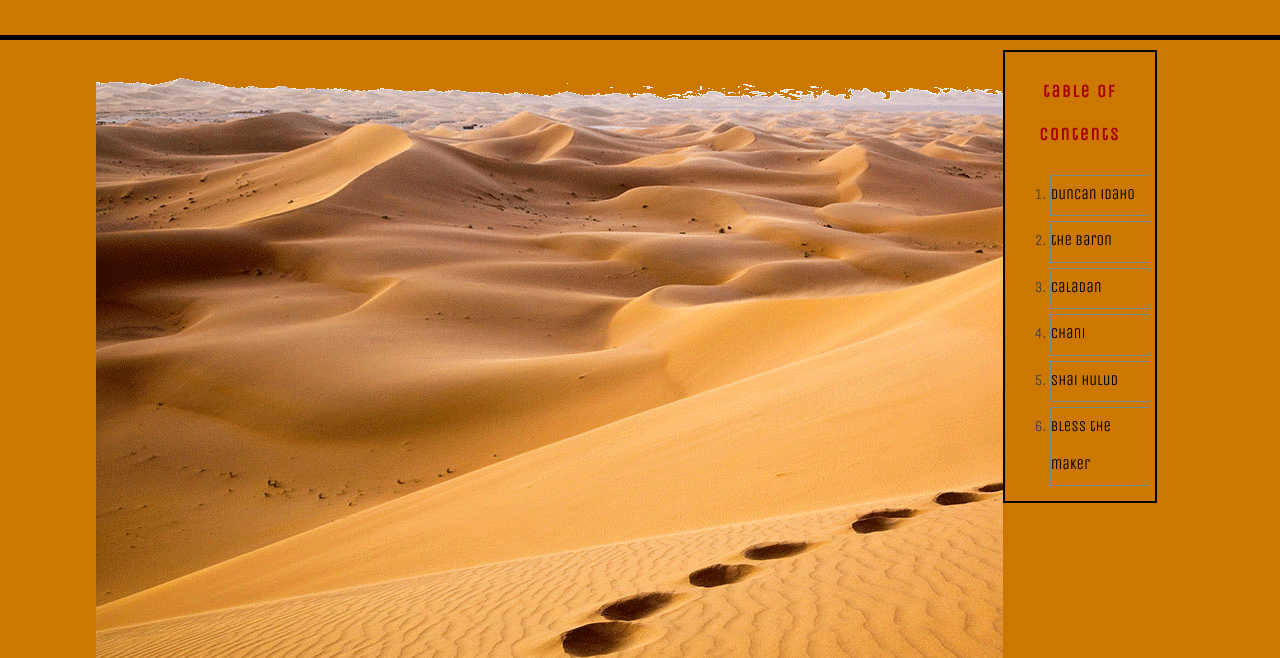
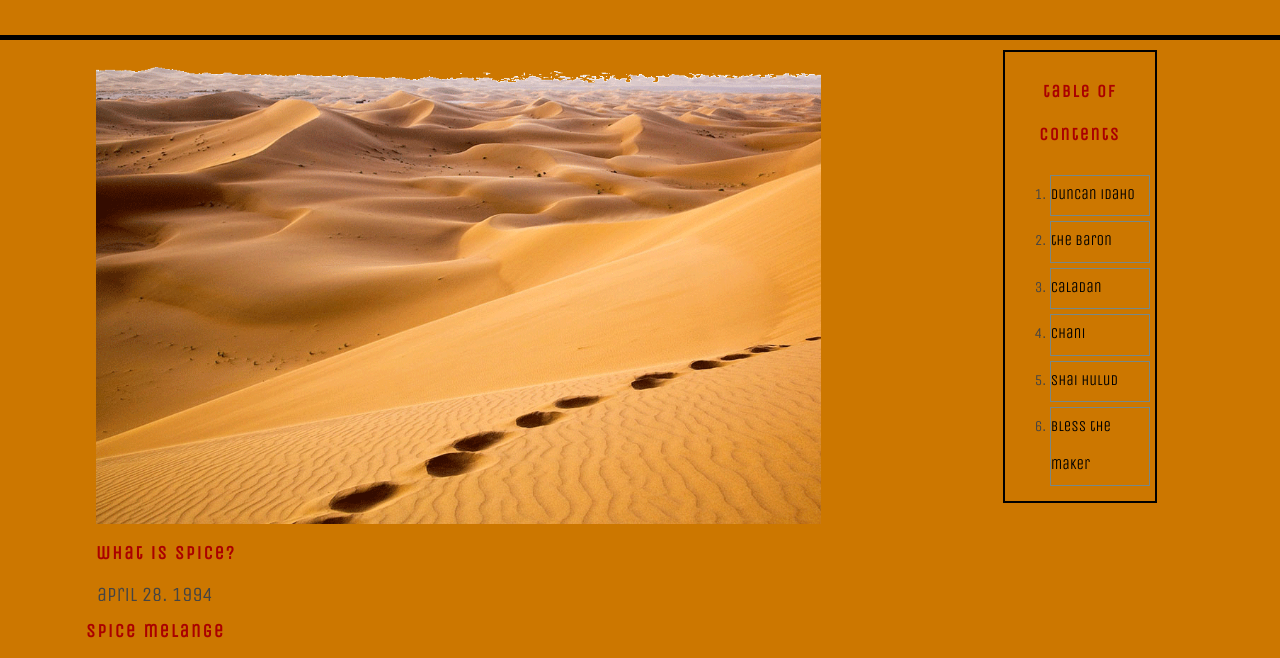
Before and after one commit to rayadamas/0xUdacity-fEND-Blog, a plain HTML site: page blog-pages/whatisspice.html in a window 1280 px wide. Shown: the part 85-743 px from the top of the page. Drawn offline with nearby package versions, Linux system fonts and the light colour scheme.

Commit message:
update img-post

```diff
--- a/css/main.css
+++ b/css/main.css
@@ -37,6 +37,11 @@ body {
  display: flex;
  text-align: center;
  font-size: 16px;
+}
+
+.img-post {
+ width: 80%;
+ height: auto;
 }
 
 .img-width {
@@ -170,10 +175,10 @@ li {
   margin-bottom: 5px;
  }
 
- .img-post {
+ /* .img-post {
   display: grid;
   width: 85px;
- }
+ } */
 
  .column-1 {
   display: block;
```
